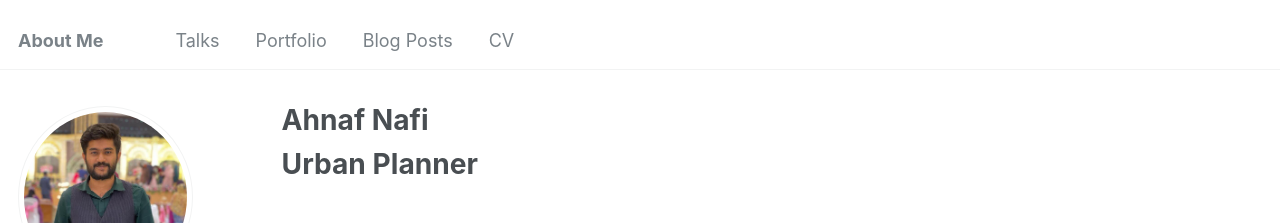
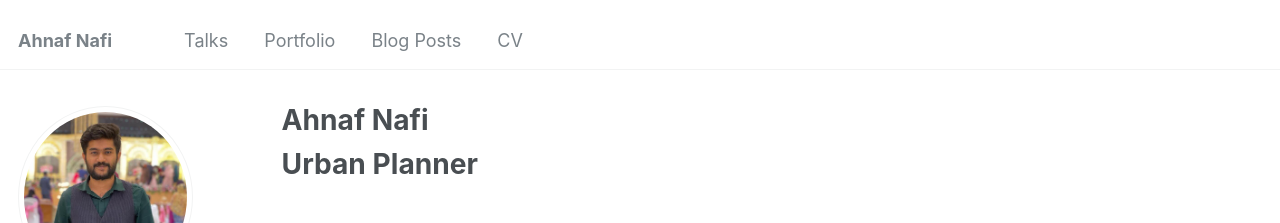
Before and after one commit to NafixData/ahnafnafi, a Jekyll site: the page built from _pages/about.md, in a window 1280 px wide. Shown: the top 223 px of the page. Built offline with Jekyll 4.4.1, drawn with Linux system fonts in a browser that asks for light colours.

Commit message:
Update _config.yml

```diff
--- a/_config.yml
+++ b/_config.yml
@@ -8,7 +8,7 @@
 
 # Basic Site Settings
 locale                   : "en-US"
-title                    : "About Me"
+title                    : "Ahnaf Nafi"
 title_separator          : "-"
 name                     : "Md Ahnaf Nafi"
 description              : &description "personal description"
```
